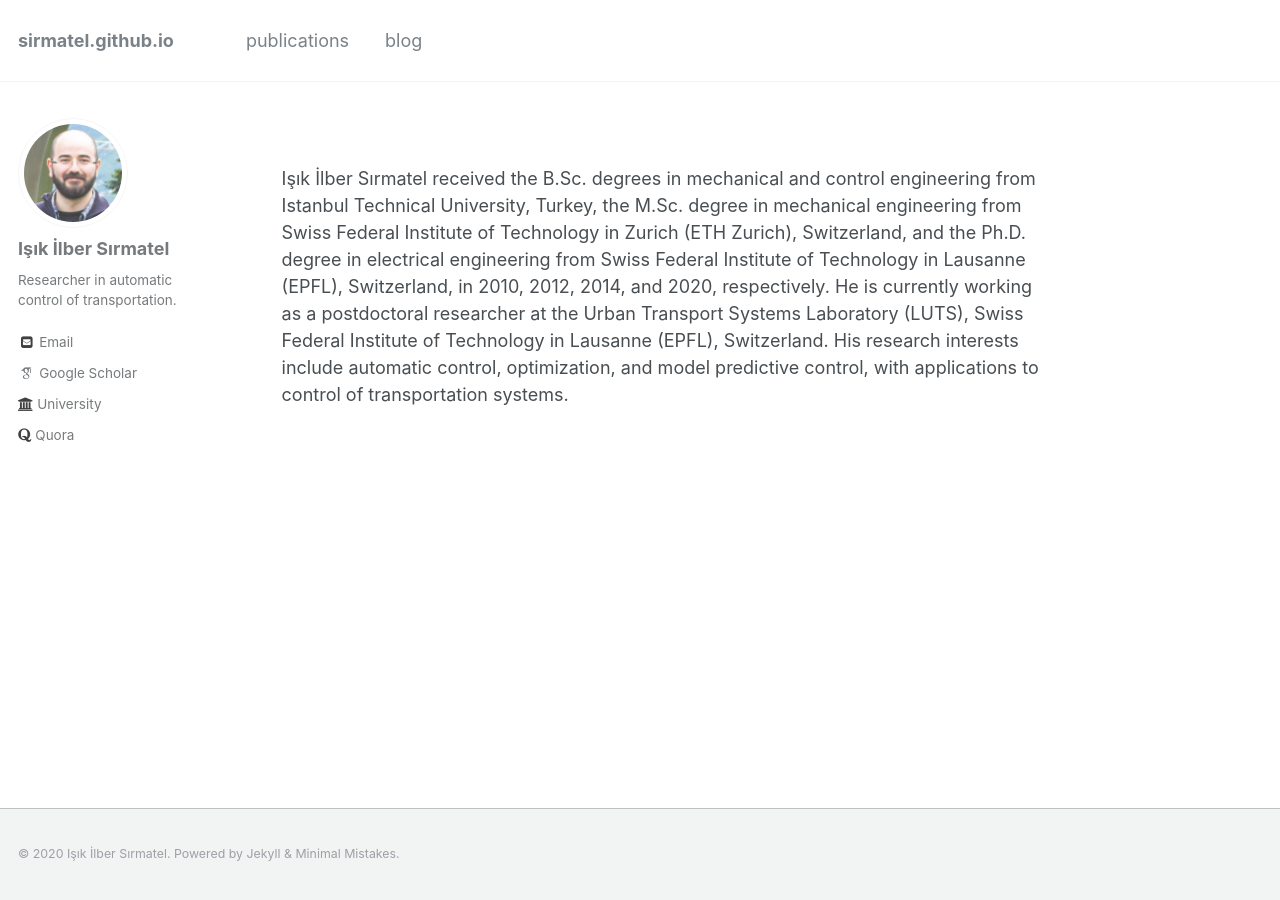
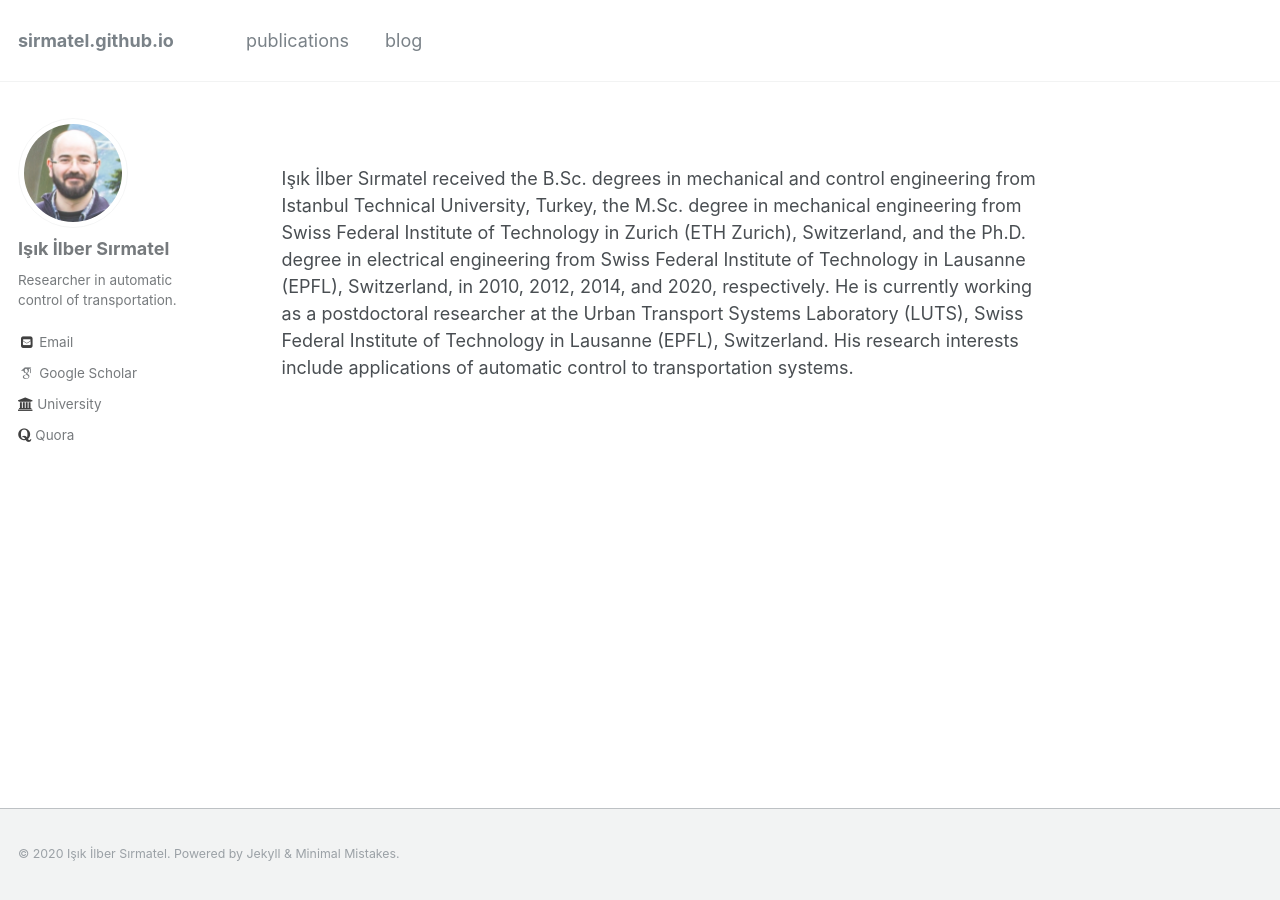
Before and after one commit to sirmatel/sirmatel.github.io, a Jekyll site: the page built from index.html, in a window 1280 px wide. Built offline with Jekyll 4.4.1, drawn with Linux system fonts in a browser that asks for light colours; some web fonts are replaced; the list of posts is cut into pages by our own code.

Commit message:
Update index.html

```diff
--- a/index.html
+++ b/index.html
@@ -3,4 +3,4 @@
 author_profile: true
 ---
 
-Işık İlber Sırmatel received the B.Sc. degrees in mechanical and control engineering from Istanbul Technical University, Turkey, the M.Sc. degree in mechanical engineering from Swiss Federal Institute of Technology in Zurich (ETH Zurich), Switzerland, and the Ph.D. degree in electrical engineering from Swiss Federal Institute of Technology in Lausanne (EPFL), Switzerland, in 2010, 2012, 2014, and 2020, respectively. He is currently working as a postdoctoral researcher at the Urban Transport Systems Laboratory (LUTS), Swiss Federal Institute of Technology in Lausanne (EPFL), Switzerland. His research interests include automatic control, optimization, and model predictive control, with applications to control of transportation systems.
+Işık İlber Sırmatel received the B.Sc. degrees in mechanical and control engineering from Istanbul Technical University, Turkey, the M.Sc. degree in mechanical engineering from Swiss Federal Institute of Technology in Zurich (ETH Zurich), Switzerland, and the Ph.D. degree in electrical engineering from Swiss Federal Institute of Technology in Lausanne (EPFL), Switzerland, in 2010, 2012, 2014, and 2020, respectively. He is currently working as a postdoctoral researcher at the Urban Transport Systems Laboratory (LUTS), Swiss Federal Institute of Technology in Lausanne (EPFL), Switzerland. His research interests include applications of automatic control to transportation systems.
```
